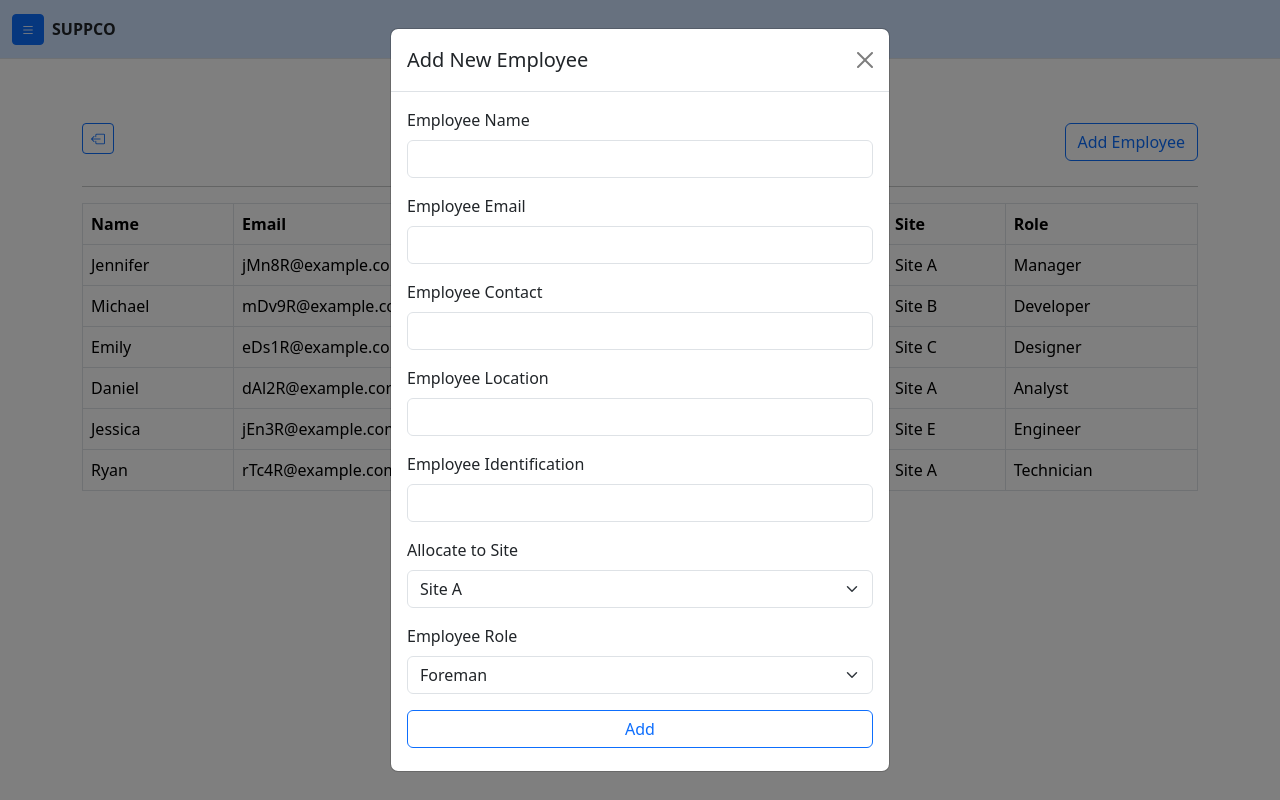
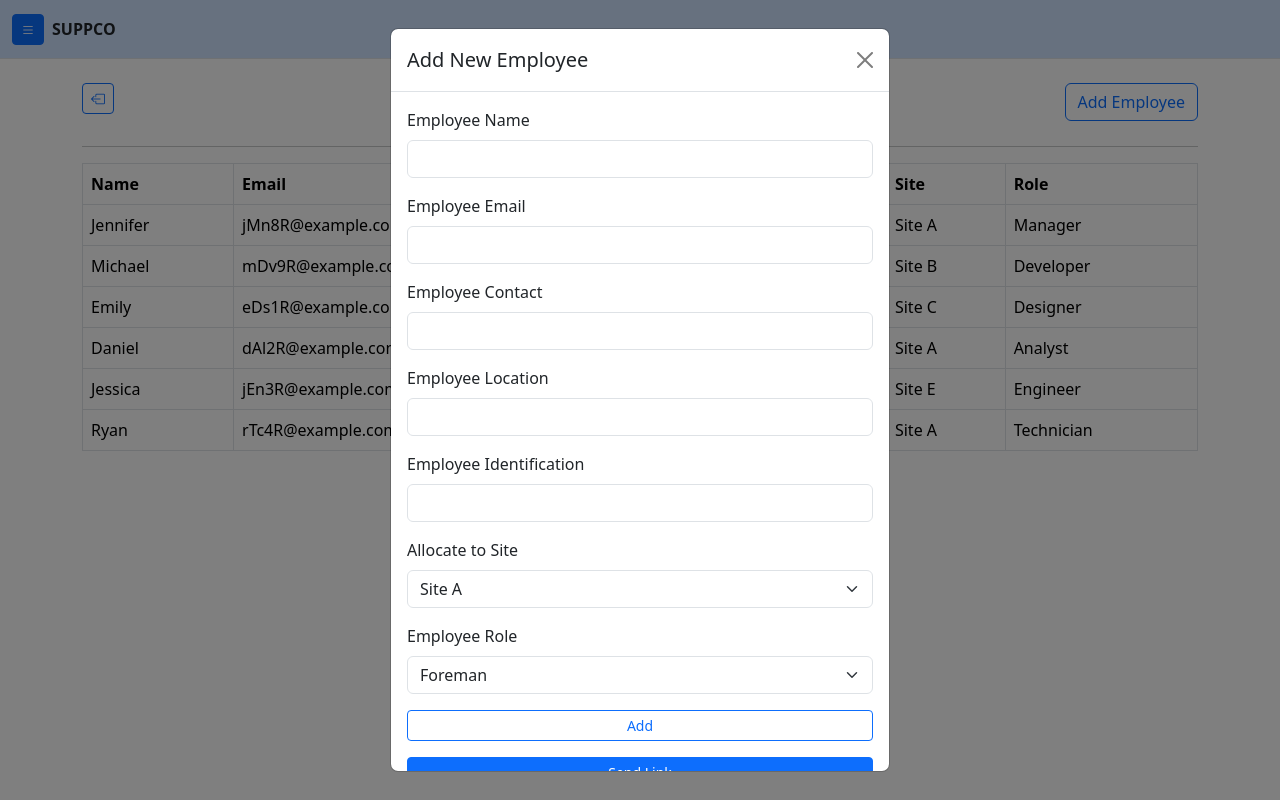
Before and after one commit to dalienst/suppco-contractor, a React (Create React App) app: page /employees in a window 1280 px wide. Both pictures are taken after a click on the button "Add Employee". Built offline with nearby package versions, Linux system fonts and the light colour scheme.

Commit message:
complete changes

```diff
--- a/src/pages/Employees.jsx
+++ b/src/pages/Employees.jsx
@@ -17,7 +17,7 @@ function Employees() {
 
   return (
     <>
-      <div className="container py-5">
+      <div className="container py-2">
         <section>
           <div className="d-flex align-content-center justify-content-between mb-3">
             <div>
@@ -117,11 +117,24 @@ function Employees() {
                 <div className="mb-3">
                   <button
                     type="submit"
-                    className="btn btn-outline-primary w-100"
+                    className="btn btn-sm btn-outline-primary w-100"
                     onClick={handleSubmit}
                   >
                     Add
                   </button>
+                </div>
+
+                <div className="mb-2">
+                  <Link
+                    className="btn btn-primary btn-sm w-100"
+                    onClick={() =>
+                      alert(
+                        "Registration Link Copied. Send the link to the potential employee"
+                      )
+                    }
+                  >
+                    Send Link
+                  </Link>
                 </div>
               </form>
             </div>
```
